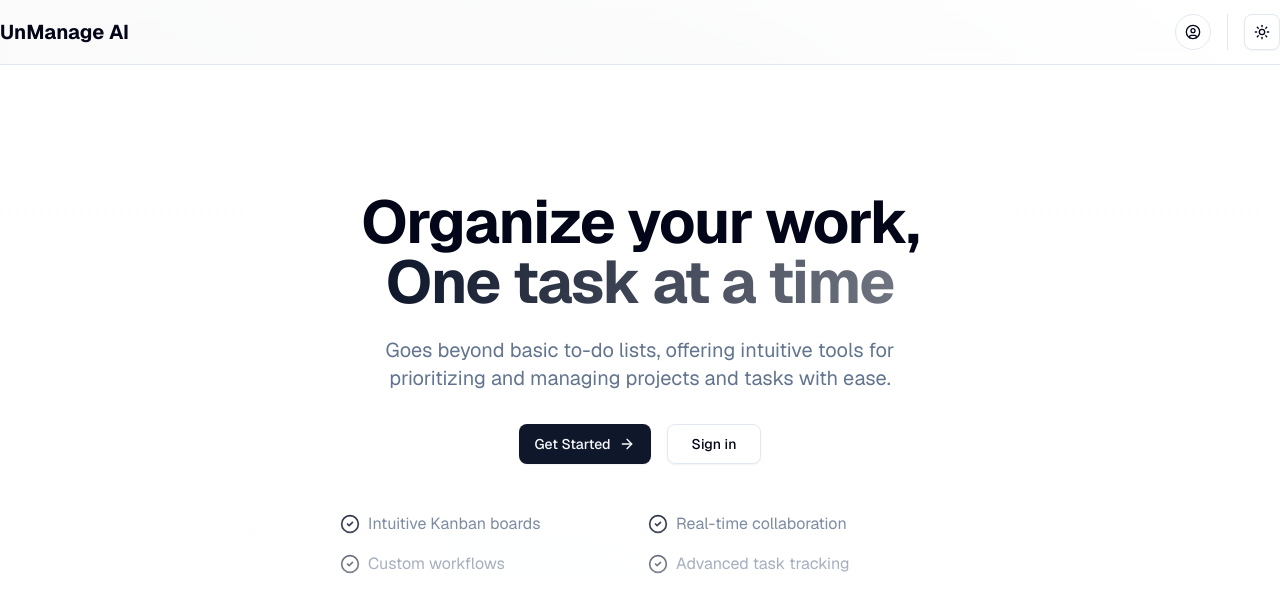
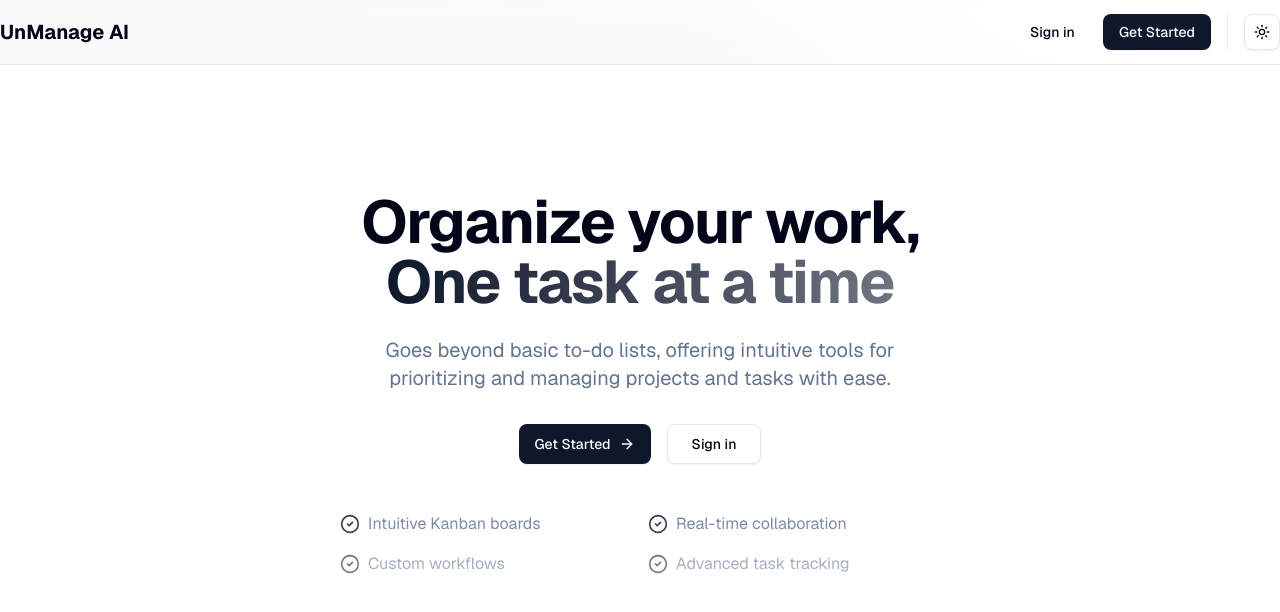
Before and after one commit to UjjalDeySarkar/uMPlatform, a Next.js app: page / in a window 1280 px wide. Shown: the top 612 px of the page. Built offline with nearby package versions, Linux system fonts and the light colour scheme; no server answers.

Commit message:
implement sign out

```diff
--- a/src/app/Landing.tsx
+++ b/src/app/Landing.tsx
@@ -1,11 +1,11 @@
 "use client";
-import React, {useEffect, useState } from "react";
+import React, { useEffect, useState } from "react";
 import { Button } from "@/components/ui/button";
 import { ArrowRight, CheckCircle2 } from "lucide-react";
 import Image from "next/image";
 import { useTheme } from "next-themes";
 import Link from "next/link";
-import type { User } from '@supabase/supabase-js';
+import type { User } from "@supabase/supabase-js";
 import { createClient } from "../../utils/supabase/client";
 
 const features = [
@@ -28,7 +28,7 @@
 
   useEffect(() => {
     supabase.auth.getSession().then(({ data: { session } }) => {
-      setUser(session?.user || null);
+      setUser(session?.user ?? null);
       setIsLoading(false);
     });
 
@@ -66,7 +66,7 @@
           </div>
 
           <div className="flex flex-col sm:flex-row gap-4 justify-center">
-          {user ? (
+            {user ? (
               <Button size="lg" asChild>
                 <Link href="/projects" className="gap-2">
                   View Projects <ArrowRight className="h-4 w-4" />
--- a/src/components/Header.tsx
+++ b/src/components/Header.tsx
@@ -4,13 +4,40 @@
 import Link from "next/link";
 import { ThemeToggle } from "./ThemeToggle";
 import { UserMenu } from "./UserMenu";
+import { createClient } from "../../utils/supabase/client";
+import { useEffect, useState } from "react";
+import { User } from "@supabase/supabase-js";
+import { Button } from "./ui/button";
+import { usePathname } from "next/navigation";
+
 
 interface HeaderProps {
   className?: string;
 }
 // className="h-f flex justify-center items-center"
+const supabase = createClient();
 
 export const Header = ({ className }: HeaderProps) => {
+  const [user, setUser] = useState<User | null>(null);
+  const [isLoading, setIsLoading] = useState(true);
+  const pathname = usePathname();
+  const isLandingPage = pathname === '/';
+
+  useEffect(() => {
+    supabase.auth.getSession().then(({ data: { session } }) => {
+      setUser(session?.user ?? null);
+      setIsLoading(false);
+    });
+
+    const {
+      data: { subscription },
+    } = supabase.auth.onAuthStateChange((_event, session) => {
+      setUser(session?.user ?? null);
+    });
+
+    return () => subscription.unsubscribe();
+  }, [supabase.auth]);
+
   return (
     <header
       className={cn(
@@ -27,7 +54,22 @@
         </Link>
 
         <div className="flex items-center gap-4">
-          <UserMenu />
+          {user ? (
+            <UserMenu user={user} />
+          ) : (
+            <div className="flex items-center gap-3">
+              {isLandingPage && (
+                <>
+                  <Button variant="ghost" asChild>
+                    <Link href="/login">Sign in</Link>
+                  </Button>
+                  <Button asChild>
+                    <Link href="/create-account">Get Started</Link>
+                  </Button>
+                </>
+              )}
+            </div>
+          )}
           <div className="border-l pl-4 dark:border-gray-800">
             <ThemeToggle />
           </div>
--- a/src/components/UserMenu.tsx
+++ b/src/components/UserMenu.tsx
@@ -18,10 +18,28 @@
 
 import Link from "next/link";
 import { Button } from "./ui/button";
+import { User } from "@supabase/supabase-js";
+import Image from "next/image";
+import { useRouter } from "next/navigation";
+import { auth } from "../../utils/auth";
+import { toast } from "sonner";
 
-export function UserMenu() {
+interface UserMenuProps {
+  user: User;
+}
+
+export function UserMenu({ user }: UserMenuProps) {
+  const router = useRouter();
   const handleSignOut = async () => {
-    console.log("Sign out");
+    try {
+      await auth.signOut();
+      router.push('/login');
+      router.refresh();
+    } catch (error) {
+      toast("Error", {
+        description: "Failed to sign out. Please try again.",
+      });
+    }
   };
 
   return (
@@ -32,7 +50,17 @@
           size="icon"
           className="relative h-9 w-9 rounded-full border bg-background"
         >
-          <CircleUser className="h-5 w-5" />
+          {user.user_metadata.avatar_url ? (
+            <Image
+              src={user.user_metadata.avatar_url}
+              alt={user.email || ""}
+              fill
+              className="rounded-full object-cover"
+              referrerPolicy="no-referrer"
+            />
+          ) : (
+            <CircleUser className="h-5 w-5" />
+          )}
           <span className="sr-only">Open user menu</span>
         </Button>
       </DropdownMenuTrigger>
@@ -41,10 +69,10 @@
         <DropdownMenuLabel className="font-normal">
           <div className="flex flex-col space-y-1">
             <p className="text-sm font-medium leading-none">
-              Ujjal Dey Sarkar
+              {user.user_metadata.full_name || user.email}
             </p>
             <p className="text-xs leading-none text-muted-foreground">
-              ujjaldeysarkar123@gmail.com
+              {user.email}
             </p>
           </div>
         </DropdownMenuLabel>
--- a/utils/auth.ts
+++ b/utils/auth.ts
@@ -45,5 +45,9 @@
   },
   login: async () => {},
   signInWithOAuth: async () => {},
-  logout: async () => {},
+  signOut: async () => {
+    const { error } = await supabase.auth.signOut();
+    // useAccessStore.getState().reset();
+    if (error) throw { message: error.message, status: error.status };
+  },
 };
```
